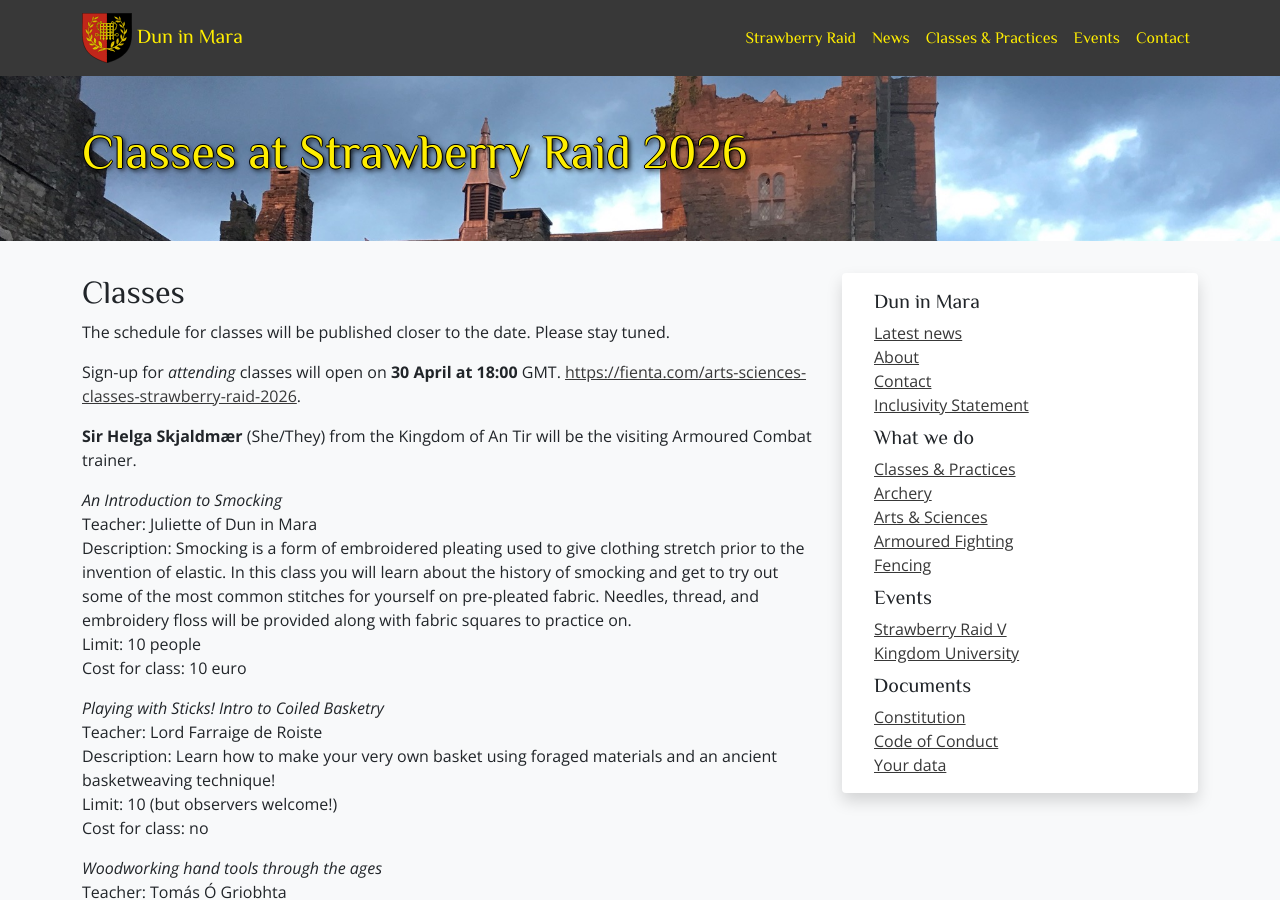
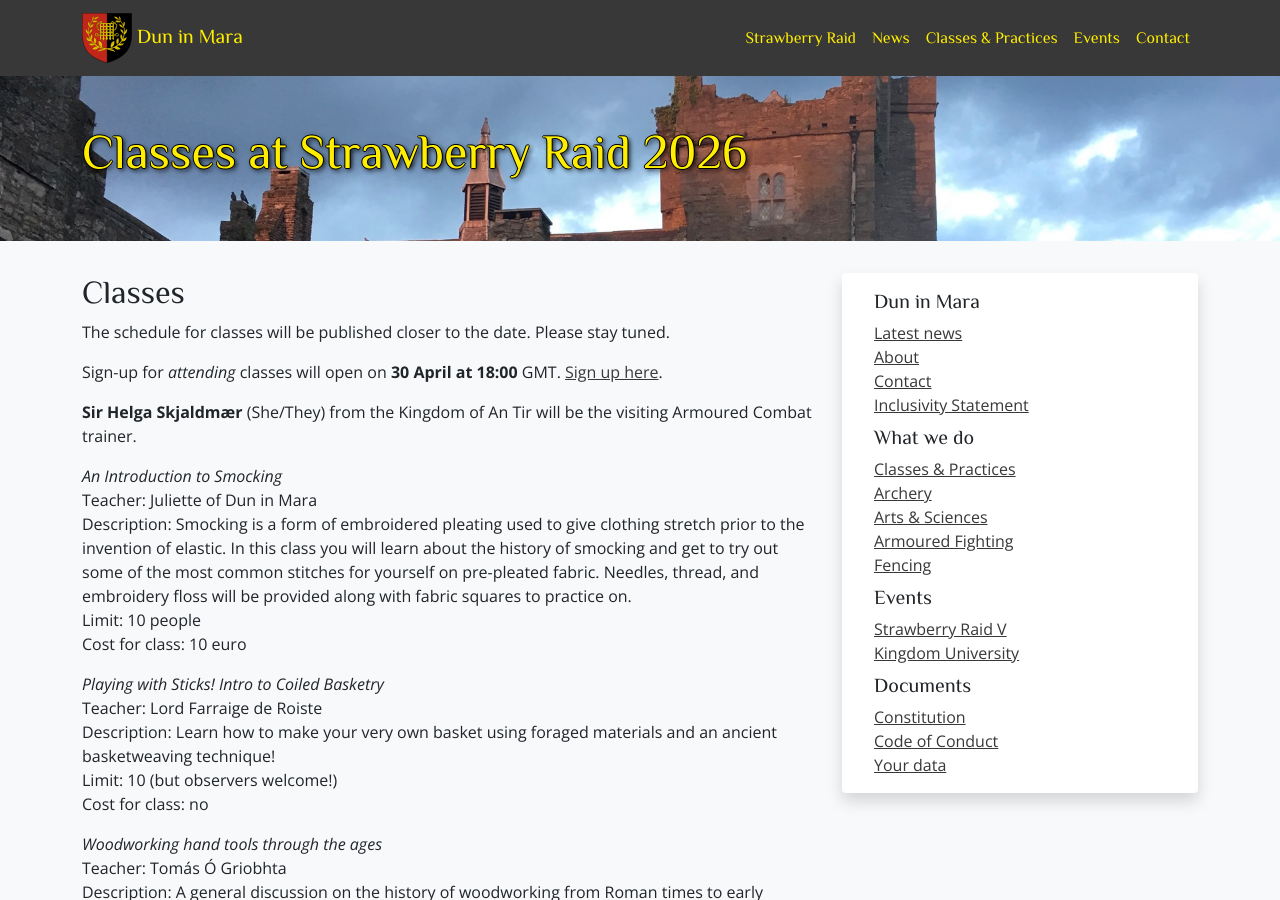
Before and after one commit to drachenwald/dun-in-mara, a Jekyll site: the page built from events/2026/strawberry-raid-v/classes.md, in a window 1280 px wide and 900 px high. Built offline with Jekyll 4.4.1, drawn with Linux system fonts in a browser that asks for light colours; comment, search, counter and statistics services are not loaded; some of the changed text lies outside the part shown.

Commit message:
markup r hard lol

```diff
--- a/events/2026/strawberry-raid-v/classes.md
+++ b/events/2026/strawberry-raid-v/classes.md
@@ -8,7 +8,7 @@
 
 The schedule for classes will be published closer to the date. Please stay tuned.
 
-Sign-up for *attending* classes will open on **30 April at 18:00** GMT. [https://fienta.com/arts-sciences-classes-strawberry-raid-2026](Sign up here).
+Sign-up for *attending* classes will open on **30 April at 18:00** GMT. [Sign up here](https://fienta.com/arts-sciences-classes-strawberry-raid-2026).
 
 **Sir Helga Skjaldmær** (She/They) from the Kingdom of An Tir will be the visiting Armoured Combat trainer.
 
@@ -224,7 +224,7 @@
 Cost for Class: The offering is given from the heart. Pay what you feel is fair as coin, kindness or gratitude allows
 
 
-Sign-up for *attending* classes will open on **30 April at 18:00** GMT. [https://fienta.com/arts-sciences-classes-strawberry-raid-2026](Sign up here).
+Sign-up for *attending* classes will open on **30 April at 18:00** GMT. [Sign up here](https://fienta.com/arts-sciences-classes-strawberry-raid-2026).
 
 
 <a href="/events/2026/strawberry-raid-v/">Back to Event Page</a>
```
Also changed, not shown: events/2026/strawberry-raid-v/index.md (+1 -1 lines), events/2026/strawberry-raid-v/news.md (+1 -1 lines).
